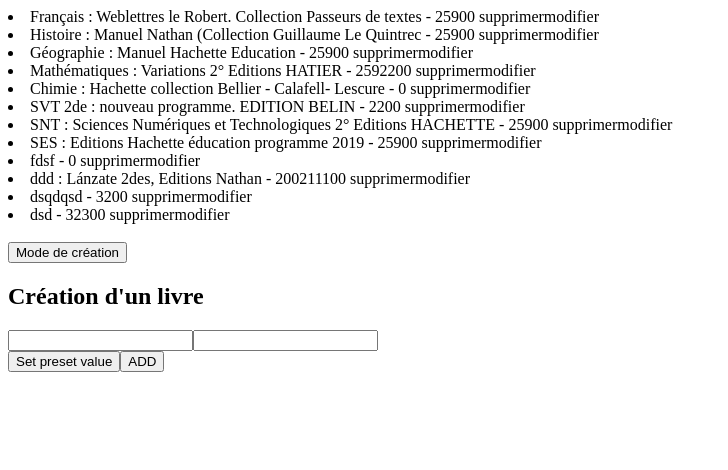
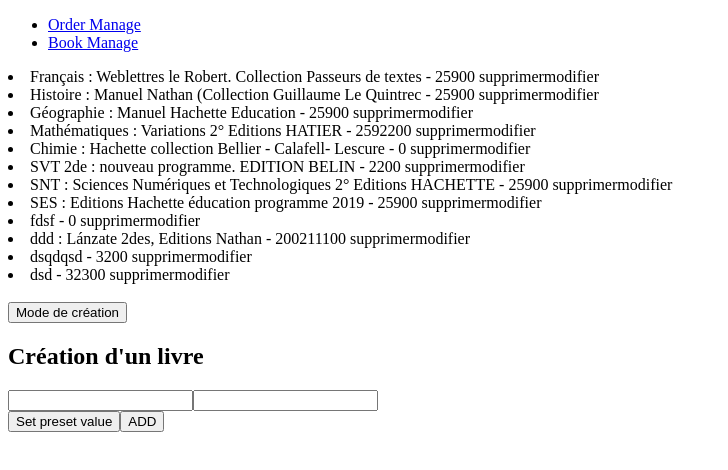
Before and after one commit to greenyourcode/angular-json-server, an Angular app: page /book-manage in a window 1280 px wide. Before the commit this address led to /. Shown: the top 470 px of the page, without its empty margins (0-728 px from the left). Built offline with nearby package versions, Linux system fonts and the light colour scheme; data requests are answered from the project's data file.

Commit message:
add modules

```diff
--- a/src/app/app-routing.module.ts
+++ b/src/app/app-routing.module.ts
@@ -1,8 +1,12 @@
+import { OrderManageComponent } from './order-manage/order-manage.component';
 import { NgModule } from '@angular/core';
 import { RouterModule, Routes } from '@angular/router';
+import { BookManageComponent } from './book-manage/book-manage.component';
 
-const routes: Routes = [];
-
+const routes: Routes = [
+  { path: 'order-manage', component: OrderManageComponent },
+  { path: 'book-manage', component: BookManageComponent },
+];
 @NgModule({
   imports: [RouterModule.forRoot(routes)],
   exports: [RouterModule]
--- a/src/app/app.component.html
+++ b/src/app/app.component.html
@@ -1 +1,8 @@
-<app-book-manage></app-book-manage>
+<nav>
+    <ul>
+        <li><a routerLink="/order-manage" routerLinkActive="active">Order Manage</a></li>
+        <li><a routerLink="/book-manage" routerLinkActive="active">Book Manage</a></li>
+    </ul>
+</nav>
+
+<router-outlet></router-outlet>
--- /dev/null
+++ b/src/app/order-manage/order-manage.component.html
@@ -0,0 +1 @@
+<p>order-manage works!</p>
--- /dev/null
+++ b/src/app/order-manage/order-manage.component.ts
@@ -0,0 +1,15 @@
+import { Component, OnInit } from '@angular/core';
+
+@Component({
+  selector: 'app-order-manage',
+  templateUrl: './order-manage.component.html',
+  styleUrls: ['./order-manage.component.scss']
+})
+export class OrderManageComponent implements OnInit {
+
+  constructor() { }
+
+  ngOnInit(): void {
+  }
+
+}
```
Also changed, not shown: src/app/app.module.ts (+5 -9 lines), src/app/book-manage/book-manage.module.ts (added, +25 -0 lines), src/app/order-manage/order-manage.module.ts (added, +13 -0 lines), src/app/order-manage/order-manage.component.scss (added), 1 other file (tests, documents, lock files or other folders).
